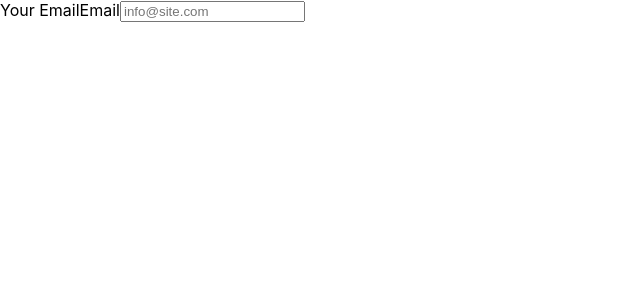
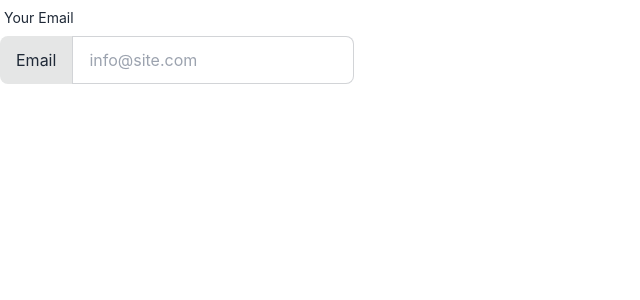
Before and after one commit to CodeOp-tech/final-project-fspt13-team-2, a React (Create React App) app in the folder client/: page /login in a window 1280 px wide. Shown: the top 300 px of the page, without its empty margins (0-640 px from the left). Built offline with nearby package versions, Linux system fonts and the light colour scheme.

Commit message:
tailwind and daysiui re-installed and working

```diff
--- a/client/package.json
+++ b/client/package.json
@@ -6,6 +6,7 @@
     "@testing-library/jest-dom": "^5.16.5",
     "@testing-library/react": "^13.4.0",
     "@testing-library/user-event": "^13.5.0",
+    "daisyui": "^2.51.3",
     "react": "^18.2.0",
     "react-dom": "^18.2.0",
     "react-scripts": "5.0.1",
@@ -35,5 +36,8 @@
       "last 1 safari version"
     ]
   },
-  "proxy": "http://localhost:5050"
+  "proxy": "http://localhost:5050",
+  "devDependencies": {
+    "tailwindcss": "^3.2.7"
+  }
 }
--- a/client/src/UsersLoginPage.js
+++ b/client/src/UsersLoginPage.js
@@ -1,13 +1,13 @@
 export default function UsersLoginPage() {
     return (
-        <div class="form-control">
-        <label class="label">
-          <span class="label-text">Your Email</span>
-        </label>
-        <label class="input-group">
-          <span>Email</span>
-          <input type="text" placeholder="info@site.com" class="input input-bordered" />
-        </label>
-      </div>
+      <div className="form-control">
+  <label className="label">
+    <span className="label-text">Your Email</span>
+  </label>
+  <label className="input-group">
+    <span>Email</span>
+    <input type="text" placeholder="info@site.com" className="input input-bordered" />
+  </label>
+</div>
     )
 }
--- a/client/src/index.css
+++ b/client/src/index.css
@@ -1,3 +1,7 @@
+@tailwind base;
+@tailwind components;
+@tailwind utilities;
+
 body {
   margin: 0;
   font-family: -apple-system, BlinkMacSystemFont, 'Segoe UI', 'Roboto', 'Oxygen',
--- /dev/null
+++ b/client/tailwind.config.js
@@ -0,0 +1,10 @@
+/** @type {import('tailwindcss').Config} */
+module.exports = {
+  content: [
+    "./src/**/*.{js,jsx,ts,tsx}",
+  ],
+  theme: {
+    extend: {},
+  },
+  plugins: [require("daisyui")],
+}
--- a/package.json
+++ b/package.json
@@ -22,5 +22,6 @@
     "nodemon": "^2.0.20",
     "react-router-dom": "^6.8.1",
     "sort-by": "^1.2.0"
-  }
+  },
+  "devDependencies": {}
 }
--- a/tailwind.config.js
+++ /dev/null
@@ -1,49 +0,0 @@
-/** @type {import('tailwindcss').Config} */
-module.exports = {
-  content: [
-    "./src/**/*.{js,jsx,ts,tsx}",],
-    theme: {
-      screens: {
-        sm: '480px',
-        md: '768px',
-        lg: '976px',
-        xl: '1440px',
-      },
-      daisyui: {
-        styled: true,
-        themes: true,
-        base: true,
-        utils: true,
-        logs: true,
-        rtl: false,
-        prefix: "",
-        darkTheme: "dark",
-      },
-      colors: {
-        'blue': '#88e8e6',
-        'pink': '#c15a6b',
-        'gray-dark': '#313c44',
-        'green': '#345353',
-        'gray-light': '#617a87',
-        'dark-blue':'#69a8a8'
-      },
-      fontFamily: {
-        sans: ['Graphik', 'sans-serif'],
-        serif: ['Merriweather', 'serif'],
-      },
-      extend: {
-        spacing: {
-          '128': '32rem',
-          '144': '36rem',
-        },
-        borderRadius: {
-          '4xl': '2rem',
-        }
-      },
-    },
-    plugins: [
-      require("daisyui")
-    ],
-
-    "tailwindCSS.includeLanguages": { plaintext: "javascript" },
-  }
```
Also changed, not shown: 1 other file (tests, documents, lock files or other folders).
